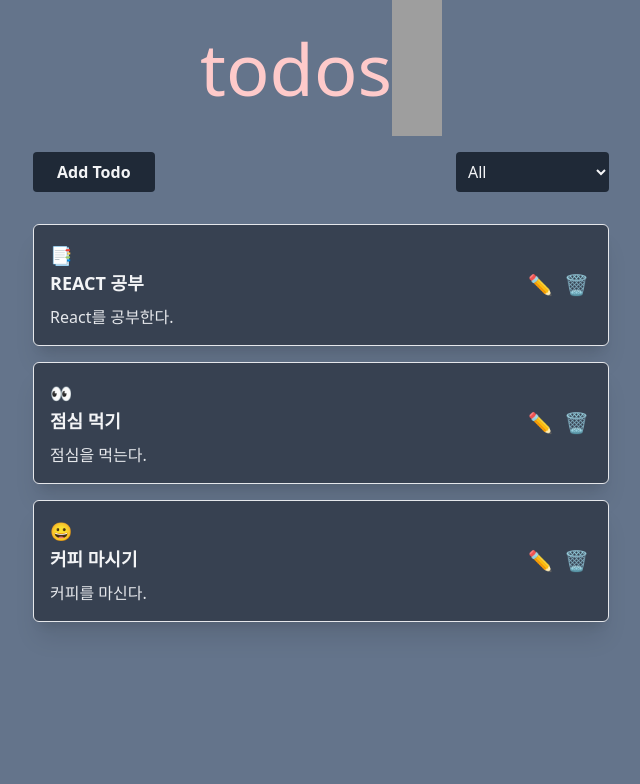
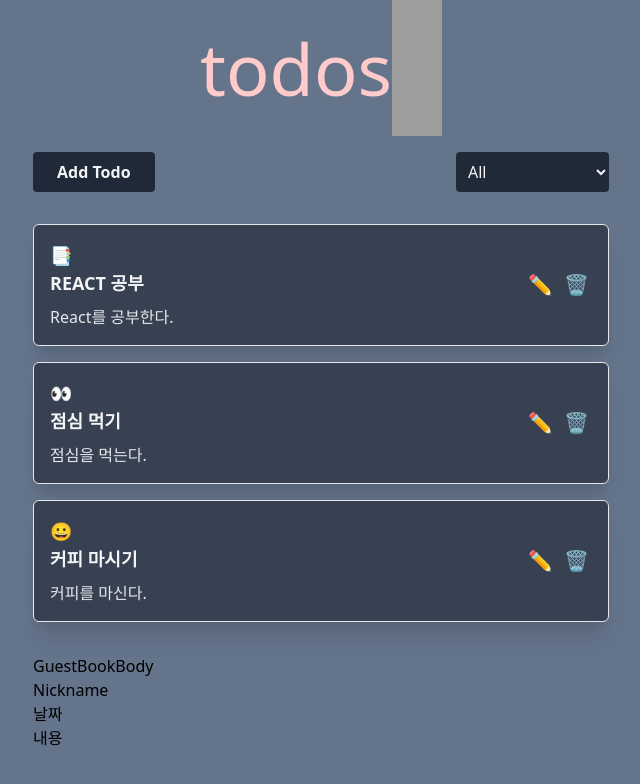
Before and after one commit to woorifisa-service-dev-3rd/frontend-2nd-guestbook, a React (Vite) app: page / in a window 1280 px wide. Shown: the top 784 px of the page, without its empty margins (319-959 px from the left). Built offline with nearby package versions, Linux system fonts and the light colour scheme; grey boxes are pictures that could not be loaded.

Commit message:
push 내용 병합

```diff
--- a/src/App.jsx
+++ b/src/App.jsx
@@ -78,6 +78,11 @@ function App() {
           <TodoHeader onAdd={addTodoHandler} category={selectedCategory} onFilter={setFilter}/>
           <TodoBody todos={filteredTodos} onUpdate={updateTodoHandler} onDelete={deleteTodoHandler}/>
         </section>
+
+        <section>
+          <GuestBookHeader />
+          <GuestBookBody />
+        </section>
       </DefaultLayout>
     </>
   )
--- /dev/null
+++ b/src/components/contexts/GuestBookContexts.jsx
@@ -0,0 +1,7 @@
+import { createContext } from "react";
+
+export const GuestBookContextForData = createContext();
+//데이터용
+
+export const GuestBookContextForMethod = createContext();
+//메소드용
--- a/src/components/guestbooks/GuestBookHeader.jsx
+++ b/src/components/guestbooks/GuestBookHeader.jsx
@@ -1,9 +1,9 @@
 import React from 'react'
 
 const GuestBookHeader = () => {
-  return (
-    <div>GuestBookHeader</div>
-  )
-}
+    return (
+            <div></div>
+      );
+};
 
 export default GuestBookHeader
--- a/src/components/guestbooks/GuestBookItem.jsx
+++ b/src/components/guestbooks/GuestBookItem.jsx
@@ -3,8 +3,6 @@ import React from 'react'
 const GuestBookItem = () => {
   return (
     <>
-        <div>GuestBookItem</div>
-
         <div>
             <h2>Nickname</h2>
             <h3> 날짜 </h3>
```
